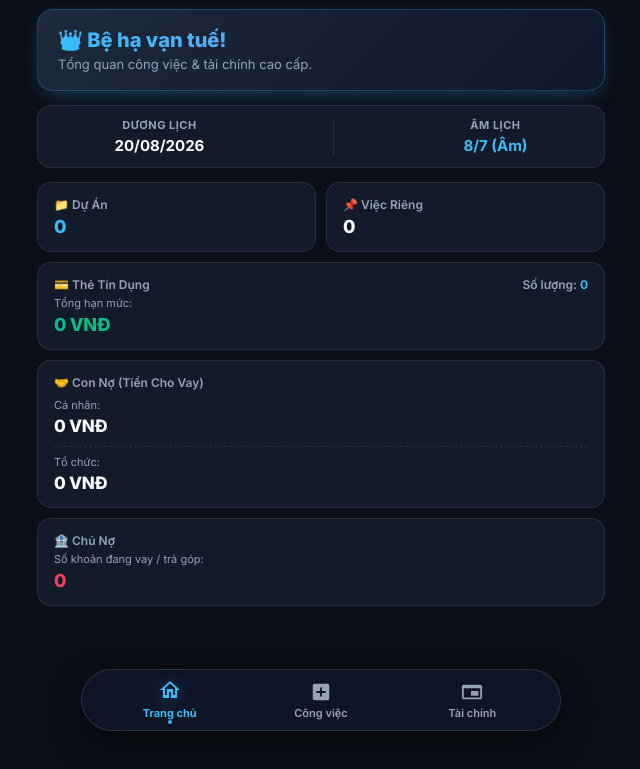
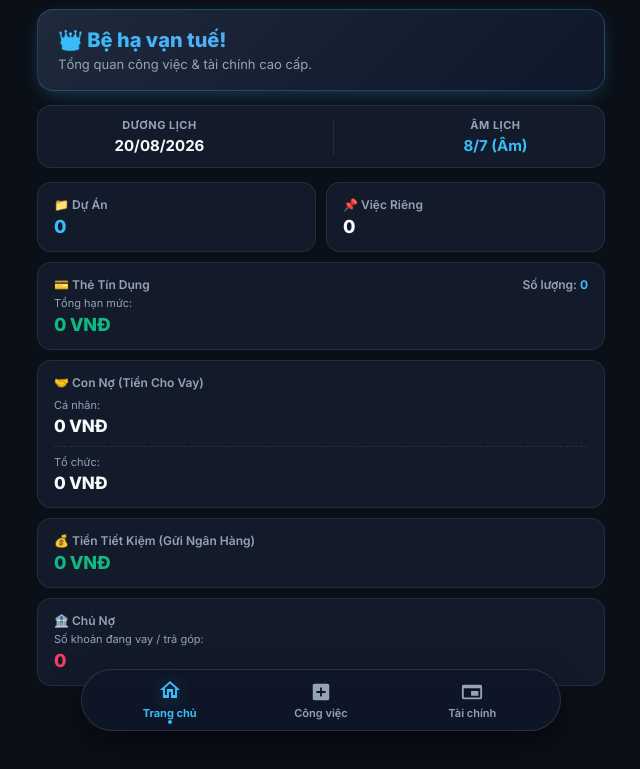
Before and after one commit to nvcuong032016-cmd/gemini2026, a website: page www/index.html in a window 1280 px wide. Shown: the part 57-826 px from the top of the page, without its empty margins (319-959 px from the left). Before the commit the page ends 800 px from the top, so only its background shows below. Drawn offline with Linux system fonts and the light colour scheme.

Commit message:
Update index.html

```diff
--- a/www/index.html
+++ b/www/index.html
@@ -3,7 +3,7 @@
 <head>
   <meta charset="UTF-8">
   <meta name="viewport" content="width=device-width, initial-scale=1.0, maximum-scale=1.0, user-scalable=no">
-  <title>Fuck You</title>
+  <title>Mr Cuog</title>
   <link rel="preconnect" href="https://fonts.googleapis.com">
   <link rel="preconnect" href="https://fonts.gstatic.com" crossorigin>
   <link href="https://fonts.googleapis.com/css2?family=Inter:wght@300;400;500;600;700;800&display=swap" rel="stylesheet">
@@ -164,6 +164,12 @@
               <div class="stat-value" style="font-size: 17px;" id="stat-debtor-org">0 VNĐ</div>
             </div>
           </div>
+        </div>
+
+        <!-- THÊM MỤC TIẾT KIỆM NÀY VÀO DASHBOARD -->
+        <div class="stat-card full-width">
+          <div class="stat-title">💰 Tiền Tiết Kiệm (Gửi Ngân Hàng)</div>
+          <div class="stat-value stat-success" id="stat-saving-total">0 VNĐ</div>
         </div>
 
         <div class="stat-card full-width">
@@ -835,7 +841,15 @@
       const totalOrg = orgLoans.reduce((sum, item) => sum + (item.amount || 0), 0);
       document.getElementById('stat-debtor-org').textContent = formatMoney(totalOrg) + ' VNĐ';
 
-      // 4. Chủ Nợ (Vay / Trả góp)
+      // 4. Tiền Tiết Kiệm (Gửi Ngân Hàng) -> HIỂN THỊ LÊN DASHBOARD
+      const bankSavings = appData.savings.filter(s => s.category === 'Tiết kiệm');
+      const totalSavings = bankSavings.reduce((sum, item) => sum + (item.amount || 0), 0);
+      const savingEl = document.getElementById('stat-saving-total');
+      if (savingEl) {
+        savingEl.textContent = formatMoney(totalSavings) + ' VNĐ';
+      }
+
+      // 5. Chủ Nợ (Vay / Trả góp)
       document.getElementById('stat-creditor-count').textContent = appData.loans.length;
     }
 
```
